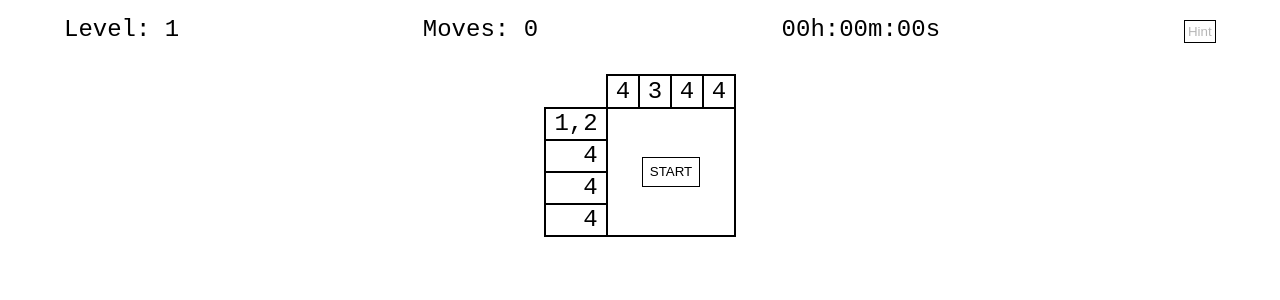
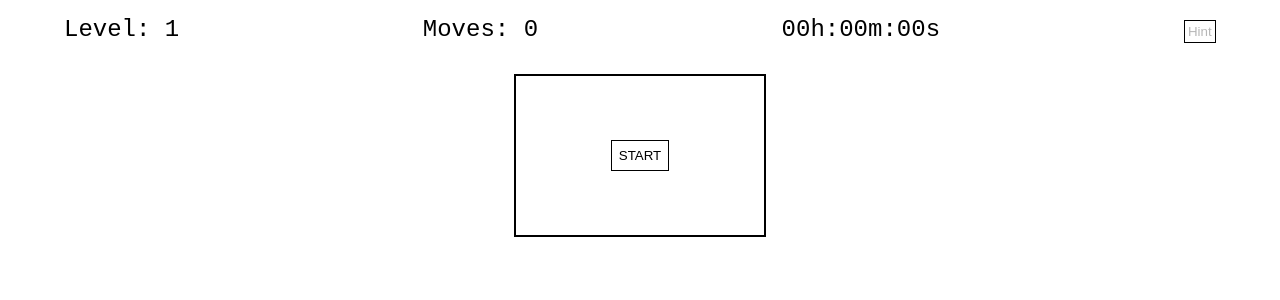
Before and after one commit to mike-shields-dev/nonograms, a React (Vite) app: page / in a window 1280 px wide. Shown: the top 300 px of the page. Built offline with nearby package versions, Linux system fonts and the light colour scheme.

Commit message:
feat: StartOverlay component hides row and column clues

```diff
--- a/src/App.tsx
+++ b/src/App.tsx
@@ -132,6 +132,7 @@ function App() {
             </button>
           </Portal>
         )}
+        {!hasLevelStarted && <StartOverlay onClick={onStart} />}
       </main>
     </>
   );
--- a/src/components/StartOverlay/StartOverlay.module.css
+++ b/src/components/StartOverlay/StartOverlay.module.css
@@ -1,12 +1,11 @@
 .start_overlay {
-  grid-area: 1 / -1;
+  grid-area: 1 / 1 / -1 / -1;
   display: grid;
   background: #fff;
   width: 100%;
   height: 100%;
   place-content: center;
   border: 1px solid #000;
-  box-shadow: 0px 0px 0px 1px #000;
 }
 
 .start_btn {
```
